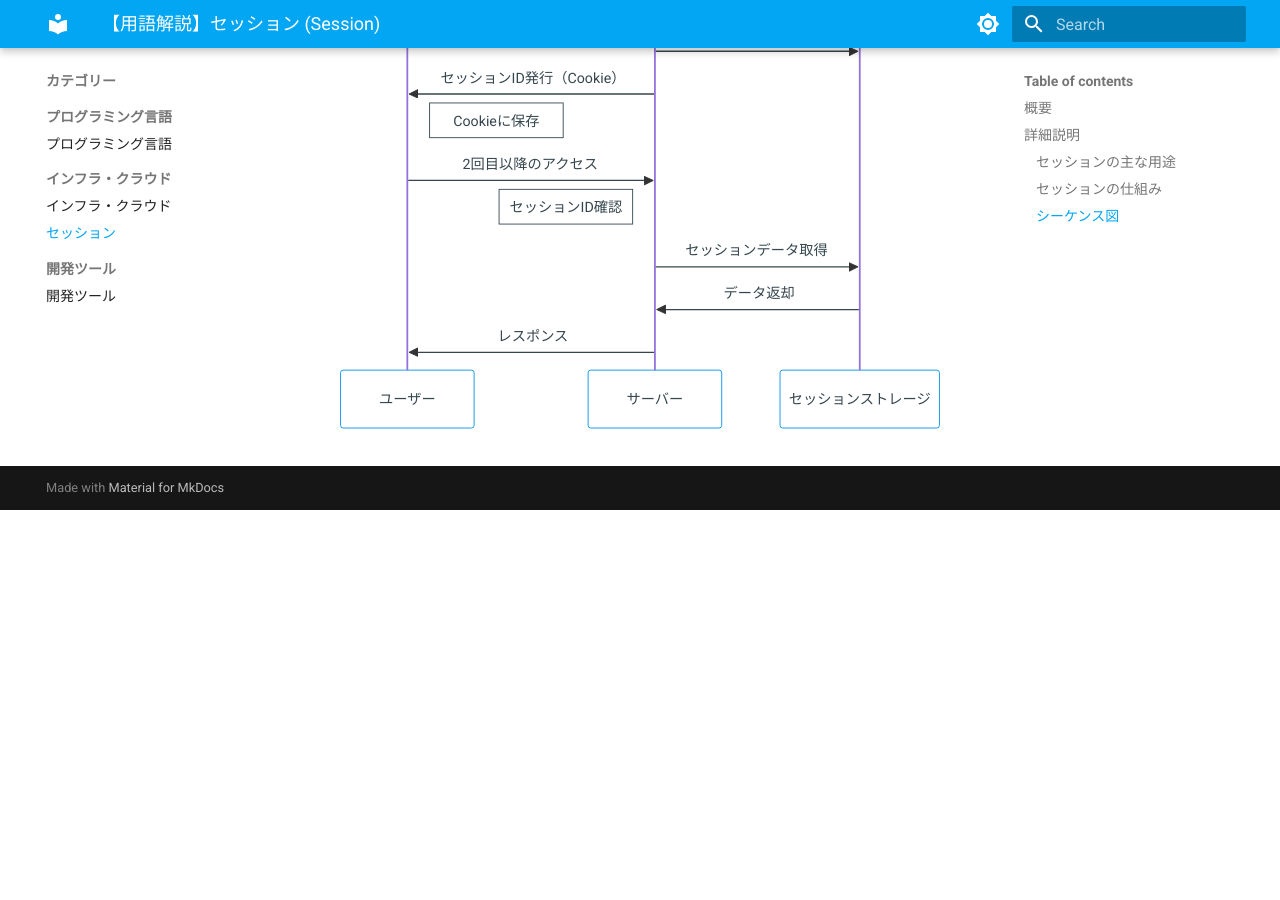
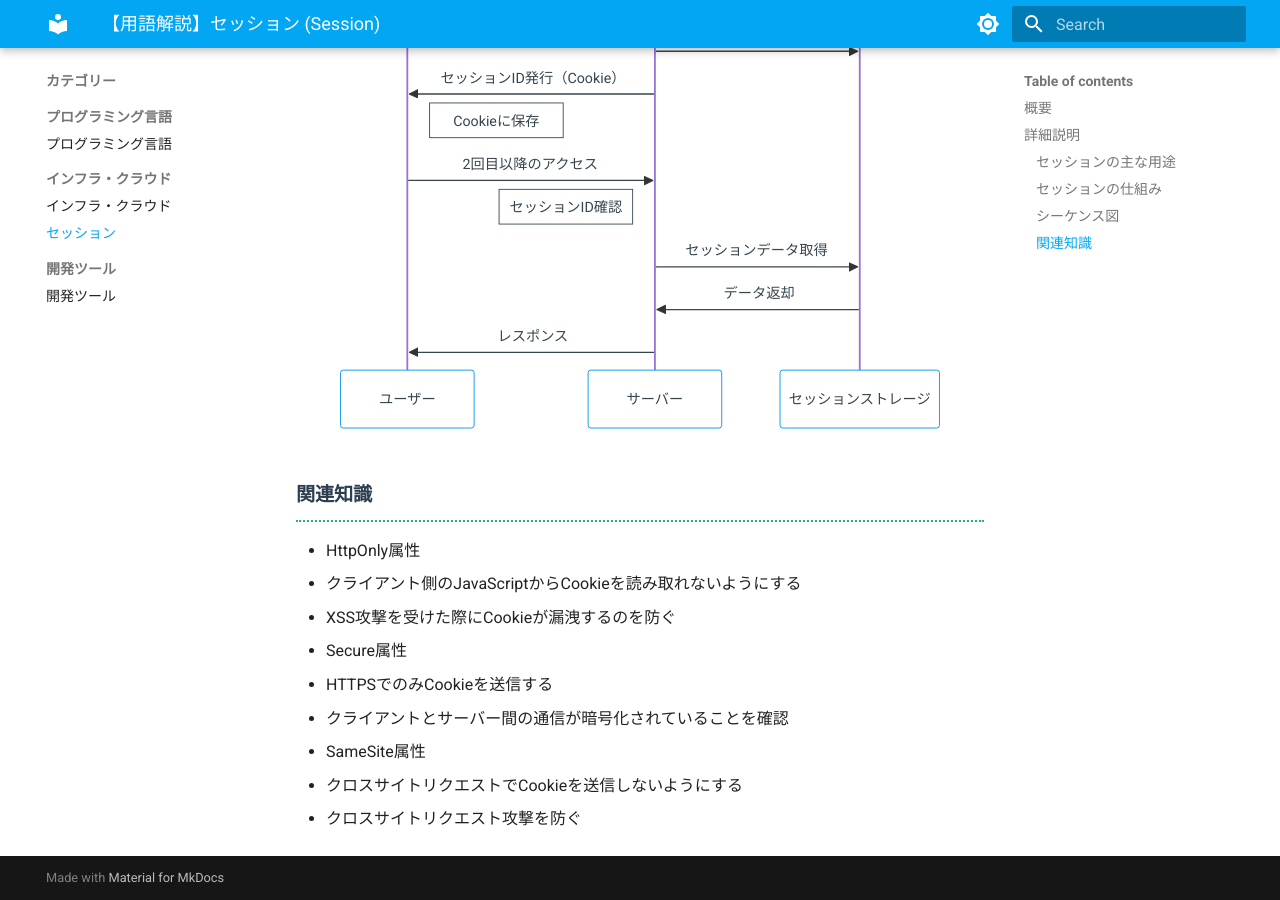
Before and after one commit to mottye/blog, an MkDocs documentation site: the page built from docs/categories/infrastructure/session.md, in a window 1280 px wide and 900 px high, scrolled down 1216 px. Built offline with MkDocs 1.6.1 and Material for MkDocs 9.7.7, drawn with Linux system fonts in a browser that asks for light colours; before the commit the page ends 1726 px from its top, so only the background shows below that.

Commit message:
関連知識追加

````diff
--- a/docs/categories/infrastructure/session.md
+++ b/docs/categories/infrastructure/session.md
@@ -50,3 +50,14 @@ Server->>Storage: セッションデータ取得
 Storage->>Server: データ返却
 Server->>User: レスポンス
 ```
+
+### 関連知識
+- HttpOnly属性
+  - クライアント側のJavaScriptからCookieを読み取れないようにする
+  - XSS攻撃を受けた際にCookieが漏洩するのを防ぐ
+- Secure属性
+  - HTTPSでのみCookieを送信する
+  - クライアントとサーバー間の通信が暗号化されていることを確認
+- SameSite属性
+  - クロスサイトリクエストでCookieを送信しないようにする
+  - クロスサイトリクエスト攻撃を防ぐ
````
